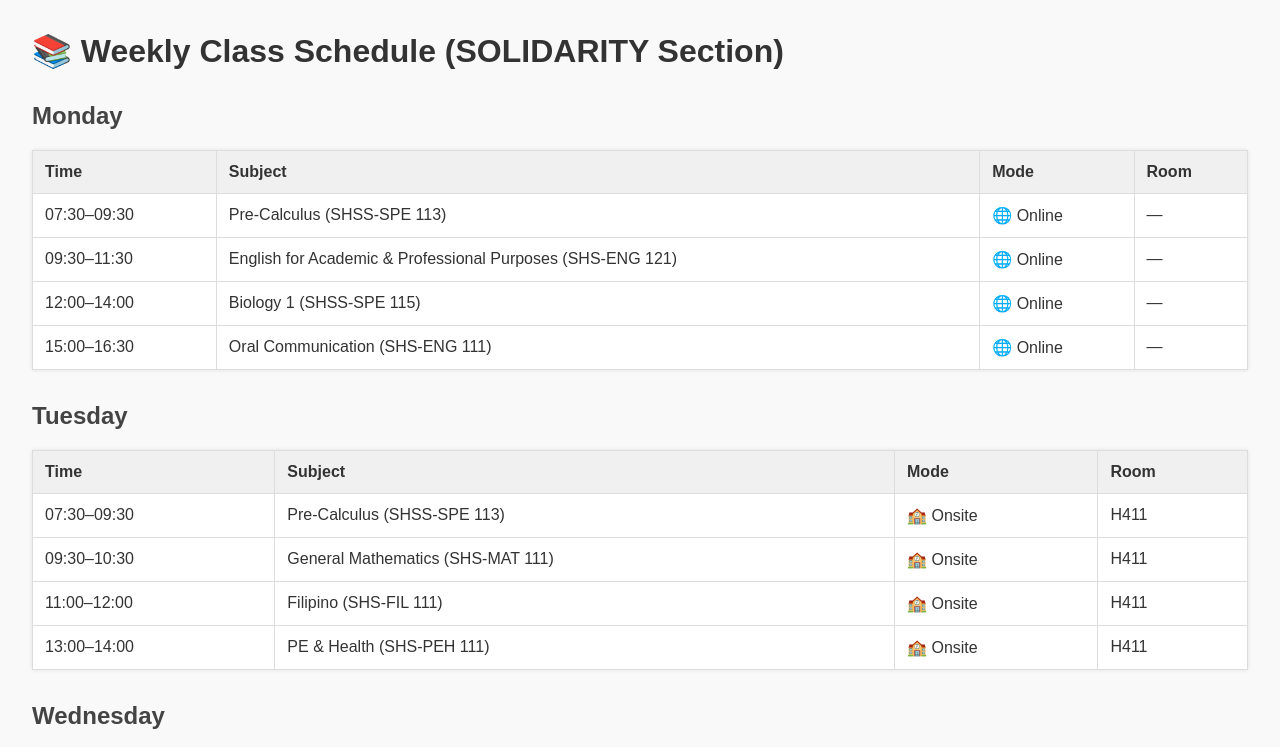
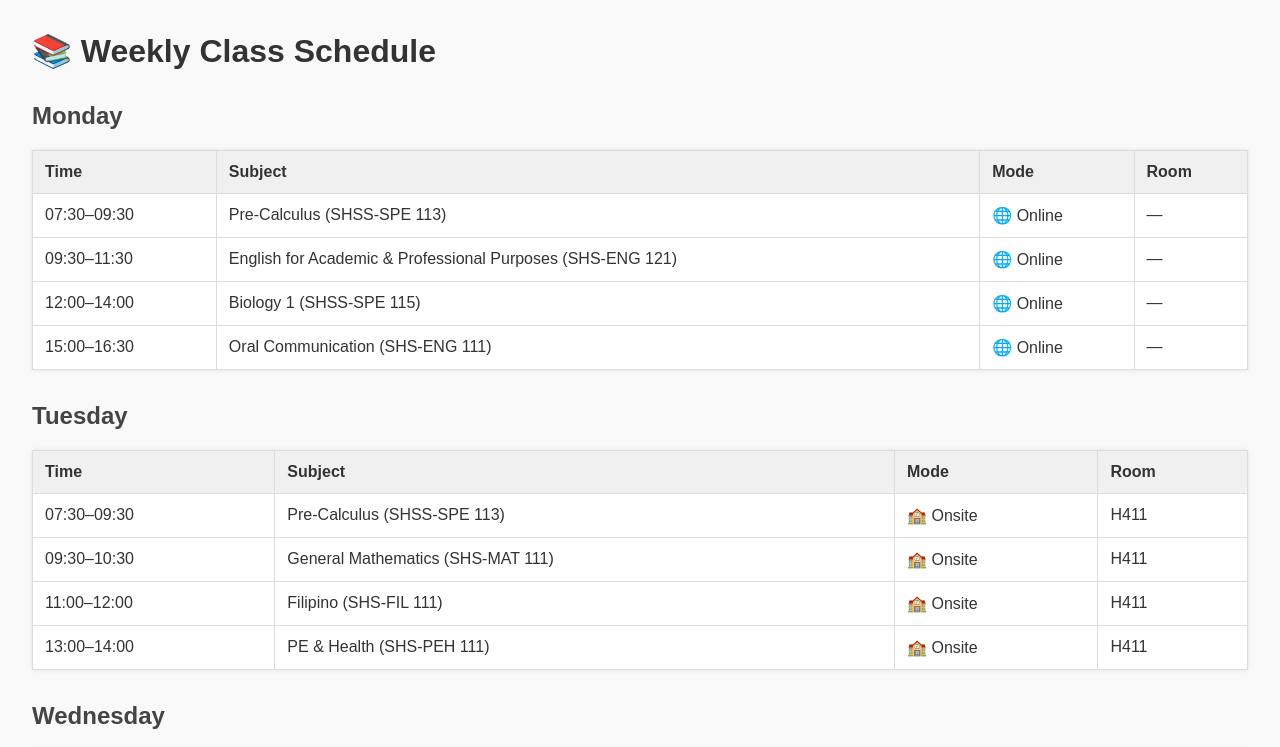
Before and after one commit to apelicano/countrysidecritique, a plain HTML site: page schedule.html in a window 1280 px wide. Shown: the top 747 px of the page. Drawn offline with Linux system fonts and the light colour scheme.

Commit message:
Remove "SOLIDARITY" from title and header of the weekly class schedule

```diff
--- a/schedule.html
+++ b/schedule.html
@@ -3,7 +3,7 @@
 <head>
   <meta charset="UTF-8" />
   <meta name="viewport" content="width=device-width, initial-scale=1.0"/>
-  <title>Weekly Class Schedule - SOLIDARITY</title>
+  <title>Weekly Class Schedule</title>
   <style>
     body {
       font-family: sans-serif;
@@ -40,7 +40,7 @@
 </head>
 <body>
 
-  <h1>📚 Weekly Class Schedule (SOLIDARITY Section)</h1>
+  <h1>📚 Weekly Class Schedule</h1>
 
   <h2>Monday</h2>
   <table>
```
